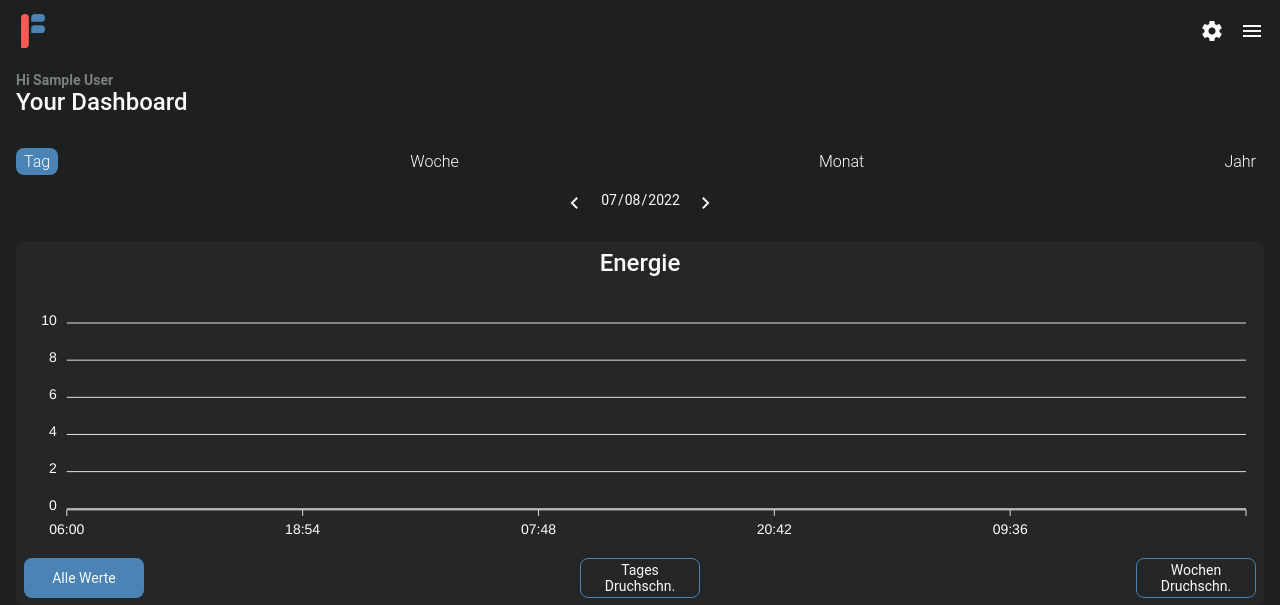
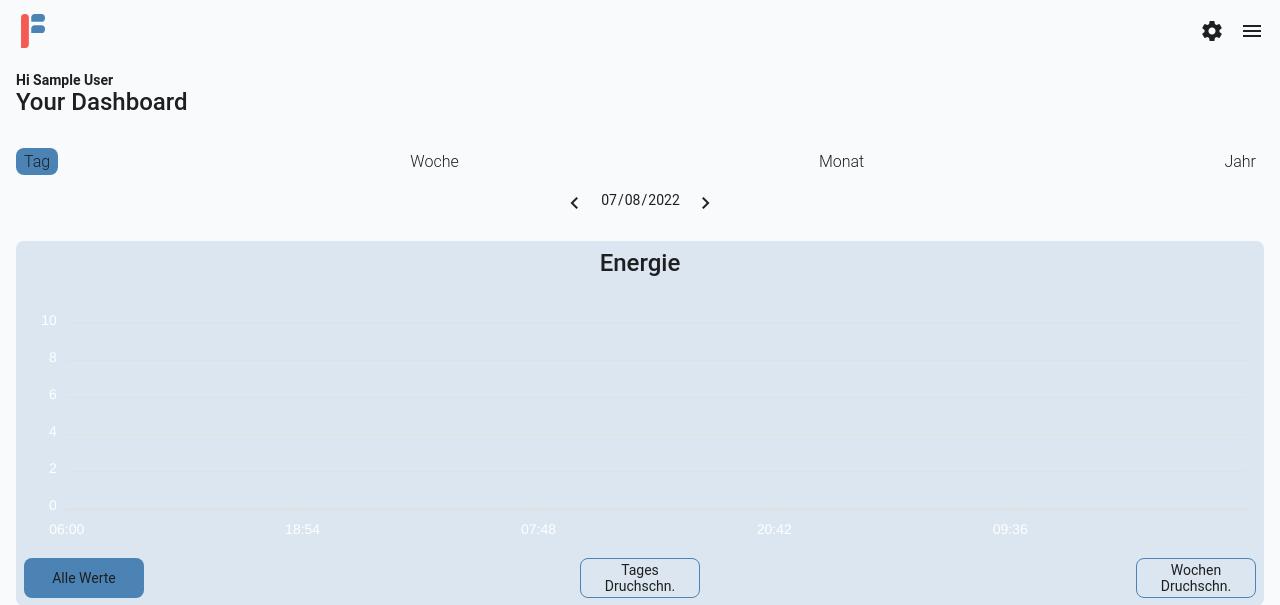
Before and after one commit to jonjampen/fatiguediary, a PHP site: page / in a window 1280 px wide. Shown: the top 605 px of the page. Run offline with PHP 8.4, Linux system fonts and the light colour scheme; the visitor is signed in with stand-in values (Sample User, id 1); data that the repository does not hold is empty; a stand-in replaces the project's code that opens the database connection; some libraries are stand-ins or nearby versions.

Commit message:
Fixing style problems with light mode.

```diff
--- a/src/assets/css/app.css
+++ b/src/assets/css/app.css
@@ -23,7 +23,7 @@ h3 { /*container title*/
     margin-bottom: 16px;
 }
 p {
-    color: var(--tet);
+    color: var(--text);
     font-family: 'Roboto', sans-serif;
     font-weight: 300;
     font-size: 16px;
--- a/src/assets/css/general.css
+++ b/src/assets/css/general.css
@@ -9,16 +9,16 @@
 
 
     /* Dark
-    */
     --background: #1E1F1F;
     --container: #252627;
     --text: #F8FAFC;
+    */
 
     /* Light
+    */
     --background: #F8FAFC;
     --container: #DBE6F0;
     --text: #1E1F1F;
-    */
 
 
     --input: var(--background);
@@ -31,6 +31,7 @@
     margin: 0;
     font-family: 'Roboto', sans-serif;
     font-size: 14px;
+    color: var(--text);
 }
 
 .container input {
```
